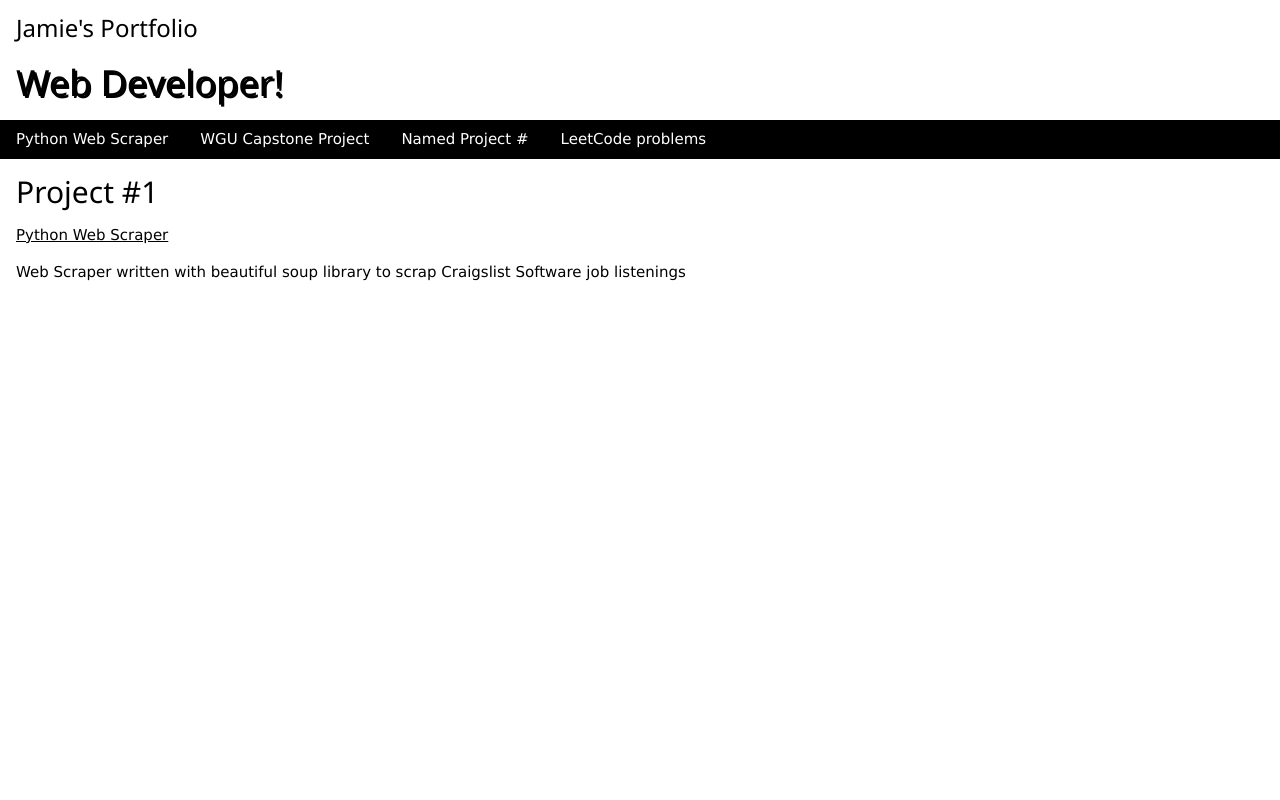
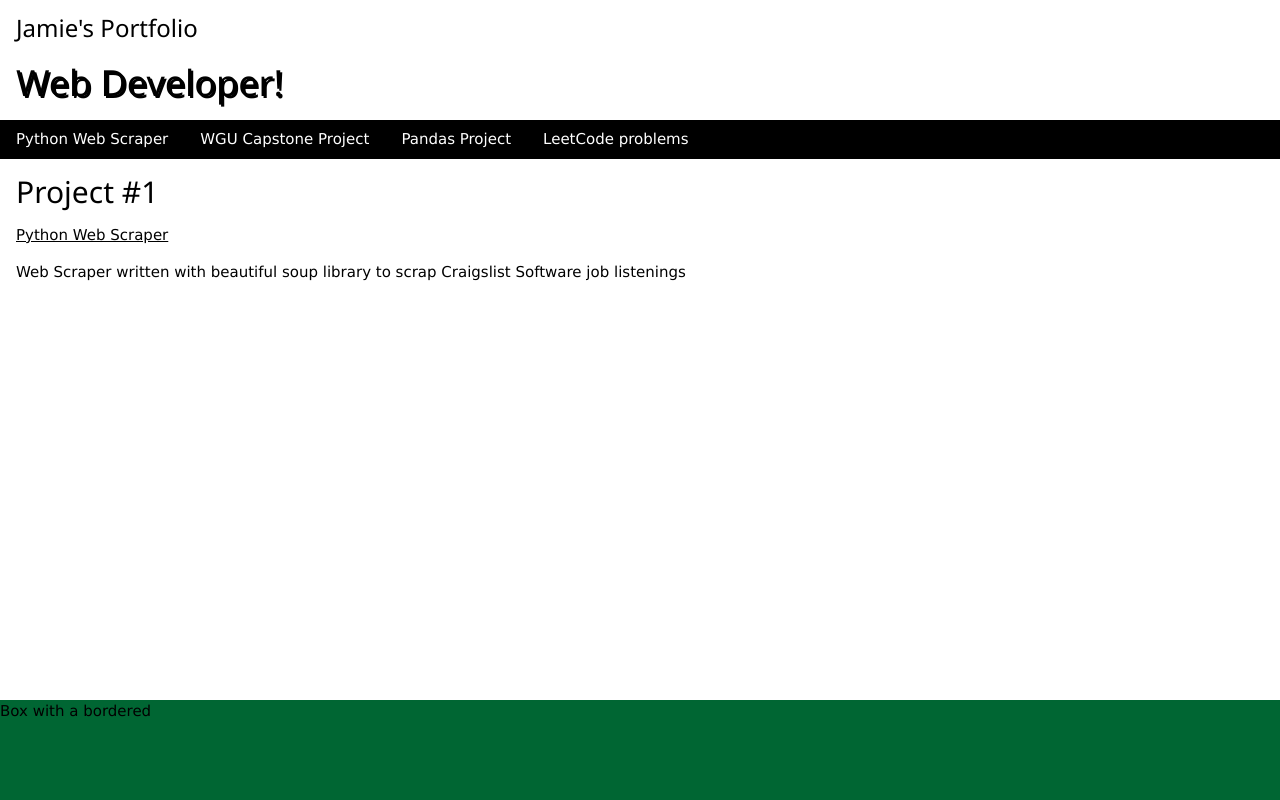
Before and after one commit to jamie082/jamie082.github.io, a plain HTML site: page index.html in a window 1280 px wide. Drawn offline with nearby package versions, Linux system fonts and the light colour scheme.

Commit message:
added bottom border to index.html

```diff
--- a/index.html
+++ b/index.html
@@ -7,6 +7,14 @@
         <style>
             h1 {
                 text-shadow: 2px 2px;
+            }
+
+            .bordered {
+                position: absolute;
+                width: 100%;
+                height: 100px;
+                background: #063;
+                bottom: 0px;
             }
         </style>
     </head>
@@ -19,7 +27,7 @@
 <div class="w3-bar w3-black">
     <button class="w3-bar-item w3-button" onclick="openCity('Jamie')">Python Web Scraper</button>
     <button class="w3-bar-item w3-button" onclick="openCity('Lindsey')">WGU Capstone Project</button>
-    <button class="w3-bar-item w3-button" onclick="openCity('Susan')">Named Project #</button>
+    <button class="w3-bar-item w3-button" onclick="openCity('Susan')">Pandas Project</button>
     <button class="w3-bar-item w3-button" onclick="openCity('leetcode')">LeetCode problems</button>
 </div>
 
@@ -36,8 +44,8 @@
 </div>
 
 <div id="Susan" class="w3-container class" style="display:none">
-    <h2>Project #3</h2>
-    <p>NumPy project</p>
+    <h2>Pandas project</h2>
+    <p>Pandas project example goes here</p>
 </div>
 
 <div id="leetcode" class="w3-container class" style="display:none">
@@ -47,6 +55,7 @@
     </ol>
 </div>
 
+<div class="bordered">Box with a bordered</div>
 <script>
     function openCity(cityName) {
         var i;
```
